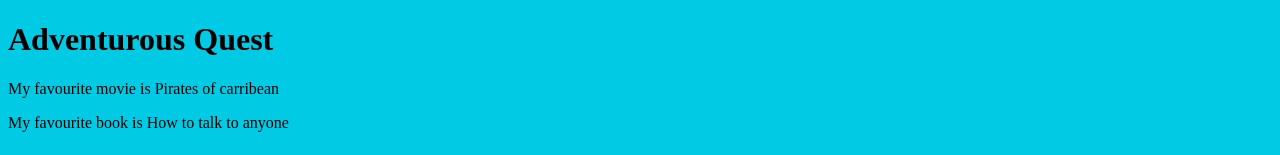
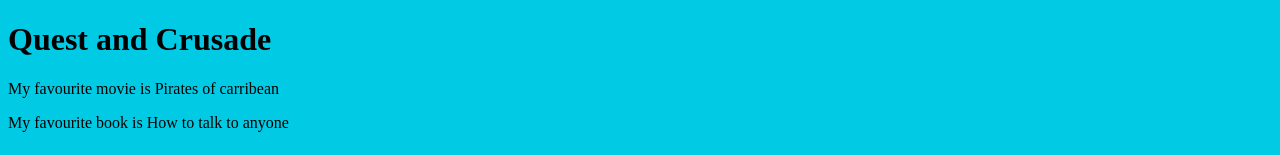
Before and after one commit to Arjun-Seth/first-project, a plain HTML site: page index.html in a window 1280 px wide. Shown: the top 155 px of the page. Drawn offline with Linux system fonts and the light colour scheme.

Commit message:
Set page heading to Quest

```diff
--- a/index.html
+++ b/index.html
@@ -12,7 +12,7 @@
 <body>
 
     <header>
-        <h1>Adventurous Quest</h1>
+        <h1>Quest and Crusade</h1>
     </header>
 
     <div class="container">
```
